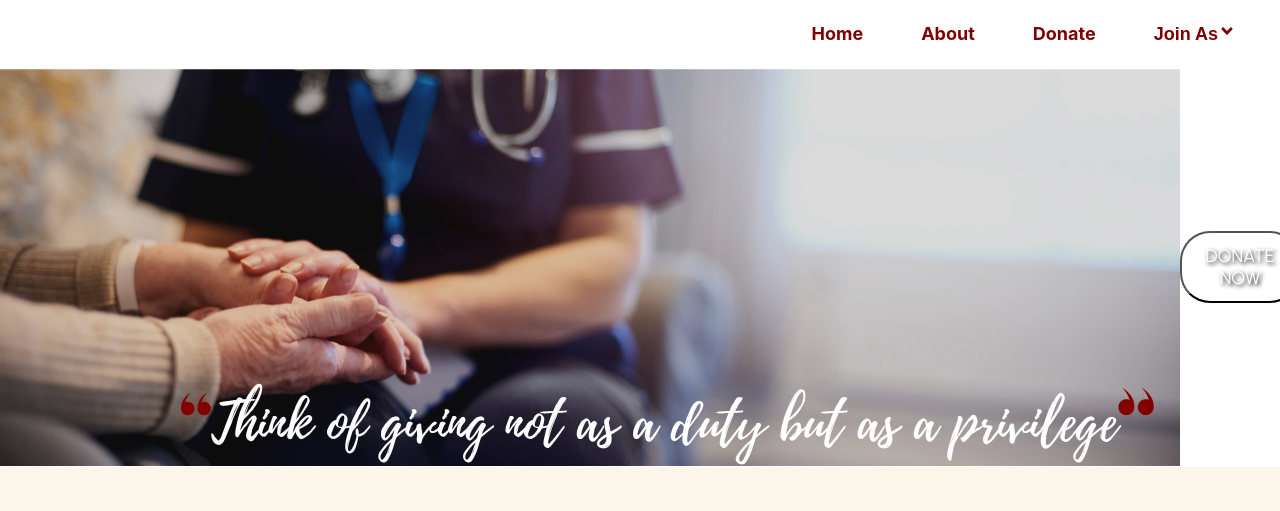
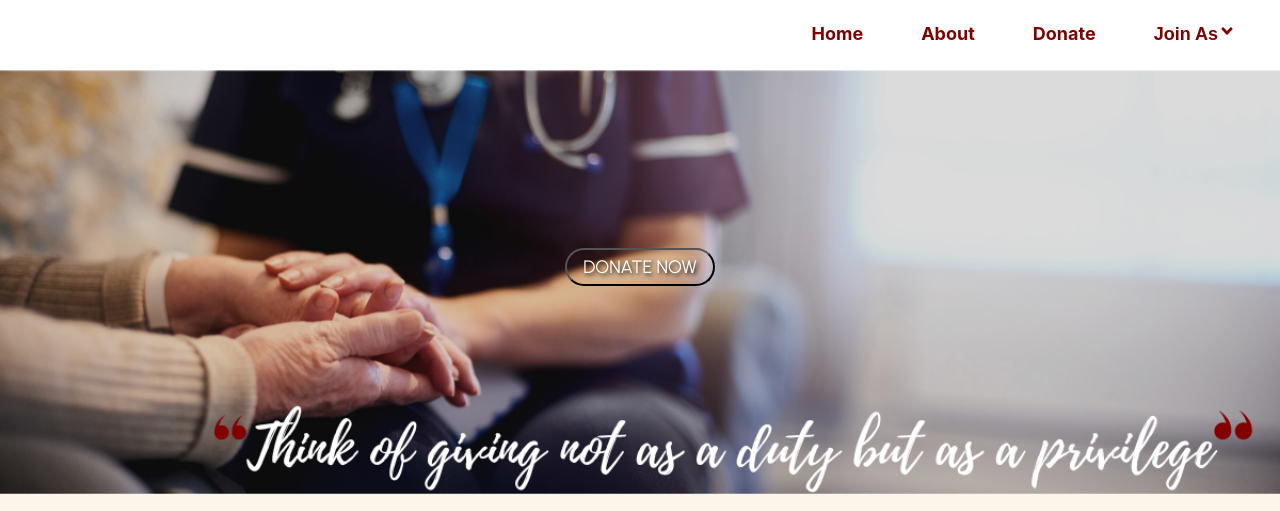
Before and after one commit to AIDIT-A-Humanitarian-Cause/Aidit_Hackathon, a React (Create React App) app in the folder client/: page / in a window 1280 px wide. Shown: the top 511 px of the page. Built offline with nearby package versions, Linux system fonts and the light colour scheme.

Commit message:
card resolved

```diff
--- a/client/src/App.css
+++ b/client/src/App.css
@@ -0,0 +1,3 @@
+*{
+    overflow-x : none;
+}
--- a/client/src/components/Footer.js
+++ b/client/src/components/Footer.js
@@ -6,6 +6,7 @@ import { GiHamburgerMenu } from 'react-icons/gi'
 const FooterContainer = styled.div`
   background-color: #2f2f2f;
   color: white;
+  overflow-x : none;
 
   text-align: center;
   width: 100%;
--- a/client/src/components/HeroImg.js
+++ b/client/src/components/HeroImg.js
@@ -9,18 +9,26 @@ align-items: center;
 justify-content: center;
 font-family: "Urbanist";
 margin: 0px;
+object-fit : cover;
+overflow-x : none;
 
 `;
 const ImageContainer = styled.img`
-
+    object-fit : cover;
+    width : 100%;
+    padding-top :30px;
 
 `
 const HeroButton = styled.button`
   background-color: transparent;
   color: white;
-  padding: 12px 24px;
+  padding-left : 15px;
+  padding-right : 15px;
+  padding-top : 6px;
+  padding-bottom : 6px;
   border-radius: 4px;
   margin:0;
+  width: 150px;
 
   font-size: 18px;
   border-radius: 30px;
@@ -28,6 +36,9 @@ const HeroButton = styled.button`
   cursor: pointer;
   font-family: "Urbanist";
   transition: all 1250ms cubic-bezier(0.19, 1, 0.22, 1);
+ top : 10px;
+  right : 2px;
+
 
   &:hover {
     cursor: pointer;
@@ -40,13 +51,15 @@ const HeroButton = styled.button`
     text-shadow: 0.3px 0.3px 0.6px #429888;
   }
 `;
-
+const NavLink = styled(Link)`
+position : absolute;
+`
 const HeroImg = () => (
   <HeroContainer>
     <ImageContainer src={HeroImage}/>
-    <Link to="/donate">
+    <NavLink to="/donate">
       <HeroButton>DONATE NOW</HeroButton>
-    </Link>
+    </NavLink>
   </HeroContainer>
 );
 
--- a/client/src/home/Card.js
+++ b/client/src/home/Card.js
@@ -15,7 +15,7 @@ function Card(props) {
   `;
   const Box = styled.div`
     width: 15vw;
-    height:180px;
+    height:300px;
     border-radius: 40px;
     background-color: white;
     display: flex;
--- a/client/src/home/Needy.js
+++ b/client/src/home/Needy.js
@@ -6,12 +6,13 @@ import { useState } from "react";
 
 const Container = styled.div`
   width: 100%;
-  height: 70%;
+  height: 50%;
   display: flex;
   background-color: #23272b;
   position: relative;
   overflow: hidden;
   margin-top: 20px;
+  align-items: center;
 `;
 
 const Arrow = styled.div`
--- a/client/src/home/countUp.js
+++ b/client/src/home/countUp.js
@@ -6,6 +6,7 @@ import ScrollTrigger from "react-scroll-trigger";
 function CounterUp() {
   const [on, setOn] = useState(false);
   const Container = styled.div`
+  overflow-x : none;
     height: 26vh;
     margin-top : 40px;
     background-color: rgba(242, 222, 186, 0.9);
--- a/client/src/index.css
+++ b/client/src/index.css
@@ -3,6 +3,7 @@ body {
   font-family: -apple-system, BlinkMacSystemFont, 'Segoe UI', 'Roboto', 'Oxygen',
     'Ubuntu', 'Cantarell', 'Fira Sans', 'Droid Sans', 'Helvetica Neue',
     sans-serif;
+    overflow-x : hidden ;
   -webkit-font-smoothing: antialiased;
   -moz-osx-font-smoothing: grayscale;
 }
```
